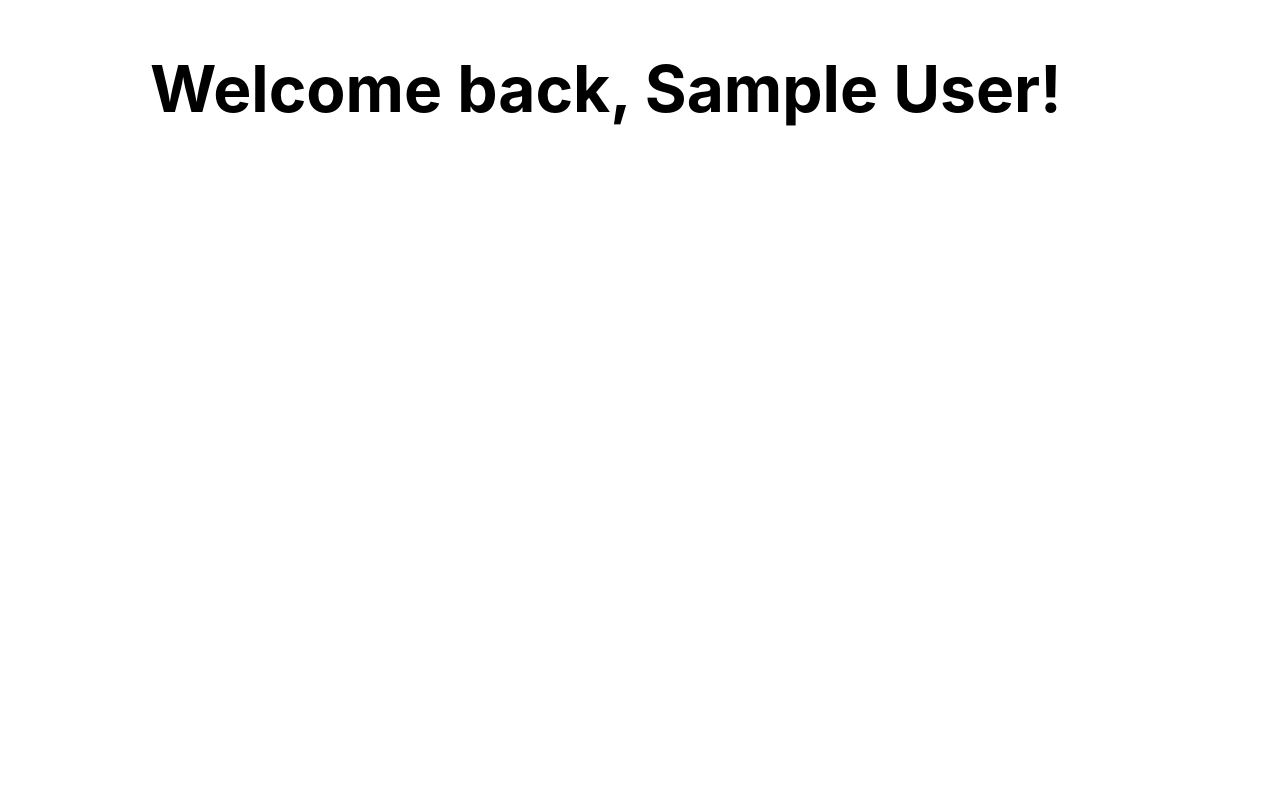
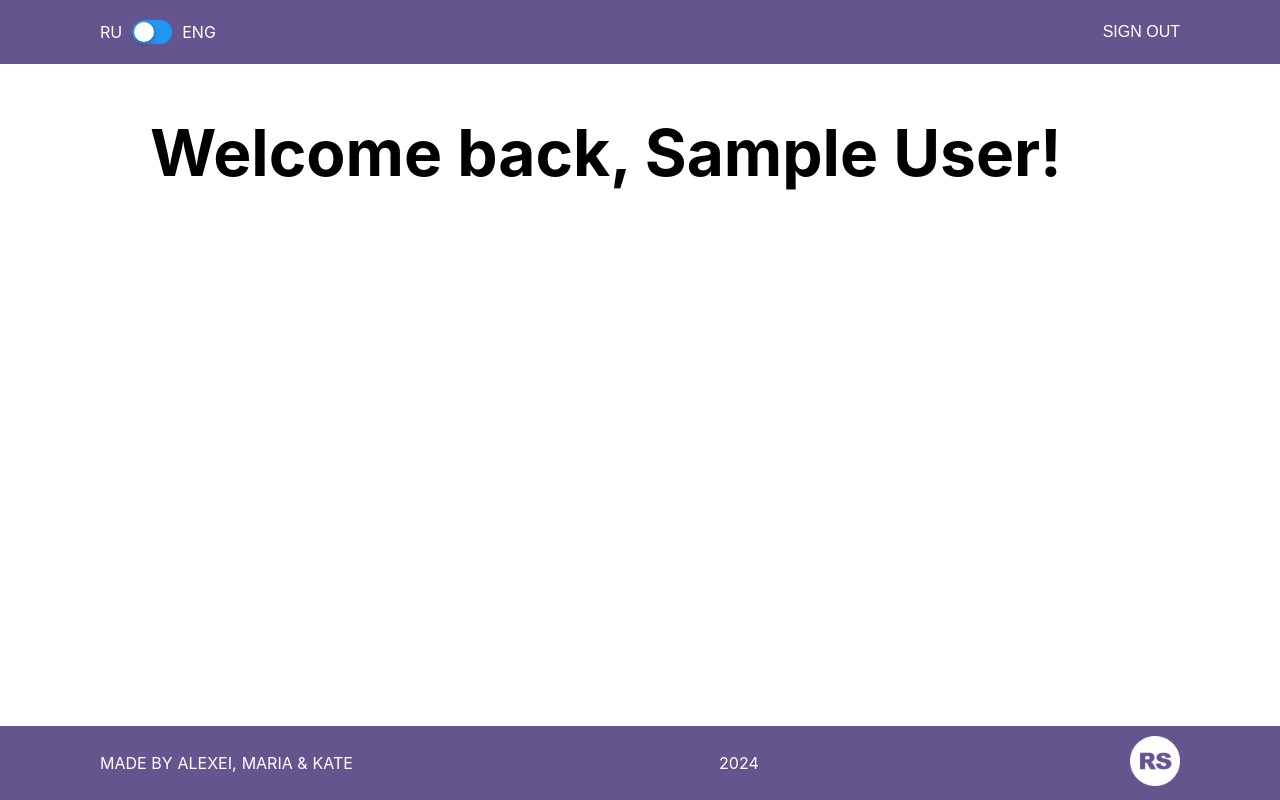
Before and after one commit to nuriver/graphiql-app, a Next.js app: page / in a window 1280 px wide. Built offline with nearby package versions, Linux system fonts and the light colour scheme; no server answers; sample sign-in values are in the browser's storage.

Commit message:
feat: add header and footer

```diff
--- a/src/app/layout.tsx
+++ b/src/app/layout.tsx
@@ -3,6 +3,8 @@ import '../styles/main.css';
 import StoreProvider from './StoreProvider';
 import { AuthProvider } from '../authorization/AuthContext';
 import AuthGuard from '../authorization/AuthGuard';
+import Header from '../components/Header';
+import Footer from '../components/Footer';
 
 export default function RootLayout({
   children,
@@ -14,7 +16,11 @@ export default function RootLayout({
       <body className="test">
         <AuthProvider>
           <AuthGuard>
-            <StoreProvider>{children}</StoreProvider>
+            <StoreProvider>
+              <Header />
+              {children}
+              <Footer />
+            </StoreProvider>
           </AuthGuard>
         </AuthProvider>
       </body>
--- a/src/app/sign-in/page.tsx
+++ b/src/app/sign-in/page.tsx
@@ -28,7 +28,7 @@ export default function SignIn() {
         data.email,
         data.password
       );
-      console.log(user)
+      console.log(user);
       router.push('/');
       setError('');
     } catch (error) {
--- a/src/authorization/AuthGuard.tsx
+++ b/src/authorization/AuthGuard.tsx
@@ -10,9 +10,7 @@ interface AuthGuardProps {
   publicRoutes?: string[];
 }
 
-const AuthGuard: React.FC<AuthGuardProps> = ({
-  children
-}) => {
+const AuthGuard: React.FC<AuthGuardProps> = ({ children }) => {
   const router = useRouter();
   const { user, loading } = useAuth();
 
--- /dev/null
+++ b/src/components/Footer.tsx
@@ -0,0 +1,46 @@
+import Image from 'next/image';
+import React from 'react';
+
+export default function Footer() {
+  return (
+    <footer>
+      <div className="links">
+        MADE BY
+        <a
+          href="https://github.com/nuriver"
+          target="_blank"
+          rel="noopener noreferrer"
+        >
+          ALEXEI
+        </a>
+        ,
+        <a
+          href="https://github.com/maryinfun"
+          target="_blank"
+          rel="noopener noreferrer"
+        >
+          MARIA
+        </a>{' '}
+        &
+        <a
+          href="https://github.com/aauroraaborealisrs"
+          target="_blank"
+          rel="noopener noreferrer"
+        >
+          KATE
+        </a>
+      </div>
+
+      <div>2024</div>
+
+      <a href="https://rs.school/" target="_blank" rel="noopener noreferrer">
+        <Image
+          src="/assets/images/rs-logo.png"
+          alt="RS logo"
+          width={50}
+          height={50}
+        />
+      </a>
+    </footer>
+  );
+}
--- /dev/null
+++ b/src/components/Header.tsx
@@ -0,0 +1,31 @@
+'use client';
+
+import React, { useState } from 'react';
+
+export default function Header() {
+  const [isToggled, setIsToggled] = useState(false);
+
+  const handleToggle = () => {
+    setIsToggled(!isToggled);
+  };
+
+  return (
+    <header>
+      <div className="toggle-cont">
+        <div className="toggle-lang">RU</div>
+        <div className="toggle-switch">
+          <input
+            className="toggle-input"
+            id="toggle"
+            type="checkbox"
+            checked={isToggled}
+            onChange={handleToggle}
+          />
+          <label className="toggle-label" htmlFor="toggle"></label>
+        </div>
+        <div className="toggle-lang">ENG</div>
+      </div>
+      <button>SIGN OUT</button>
+    </header>
+  );
+}
--- a/src/components/Main.tsx
+++ b/src/components/Main.tsx
@@ -27,11 +27,15 @@ export default function Main() {
   }
 
   return (
-    <>
+    <main className="container">
       <h1>Welcome!</h1>
-      <button onClick={handleSignIn}>Sign In</button>
-      <button onClick={handleSignUp}>Sign Up</button>
-    </>
+      <button className="main-btn" onClick={handleSignIn}>
+        Sign In
+      </button>
+      <button className="main-btn" onClick={handleSignUp}>
+        Sign Up
+      </button>
+    </main>
   );
 
   function handleSignIn() {
--- /dev/null
+++ b/src/styles/components/footer/_footer.scss
@@ -0,0 +1,23 @@
+footer {
+  display: flex;
+  flex-direction: row;
+  align-items: center;
+  justify-content: space-between;
+  padding: 10px 100px;
+  background-color: $main-color;
+  color: white;
+  position: fixed;
+  bottom: 0;
+  width: 100%;
+}
+
+footer a {
+  text-decoration: none;
+  color: white;
+  margin-left: 5px;
+}
+
+footer a:visited {
+  text-decoration: none;
+  color: white;
+}
--- /dev/null
+++ b/src/styles/components/header/_header.scss
@@ -0,0 +1,92 @@
+.toggle-switch {
+  position: relative;
+  display: inline-block;
+  width: 40px;
+  height: 24px;
+  margin: 10px;
+}
+
+.toggle-switch .toggle-input {
+  display: none;
+}
+
+.toggle-switch .toggle-label {
+  position: absolute;
+  top: 0;
+  left: 0;
+  width: 40px;
+  height: 24px;
+  background-color: #2196f3;
+  border-radius: 34px;
+  cursor: pointer;
+  transition: background-color 0.3s;
+}
+
+.toggle-switch .toggle-label::before {
+  content: '';
+  position: absolute;
+  width: 20px;
+  height: 20px;
+  border-radius: 50%;
+  top: 2px;
+  left: 2px;
+  background-color: #fff;
+  box-shadow: 0px 2px 5px 0px rgba(0, 0, 0, 0.3);
+  transition: transform 0.3s;
+}
+
+.toggle-switch .toggle-input:checked + .toggle-label {
+  background-color: #4caf50;
+}
+
+.toggle-switch .toggle-input:checked + .toggle-label::before {
+  transform: translateX(16px);
+}
+
+.toggle-switch.light .toggle-label {
+  background-color: #bebebe;
+}
+
+.toggle-switch.light .toggle-input:checked + .toggle-label {
+  background-color: #9b9b9b;
+}
+
+.toggle-switch.light .toggle-input:checked + .toggle-label::before {
+  transform: translateX(6px);
+}
+
+.toggle-switch.dark .toggle-label {
+  background-color: #4b4b4b;
+}
+
+.toggle-switch.dark .toggle-input:checked + .toggle-label {
+  background-color: #717171;
+}
+
+.toggle-switch.dark .toggle-input:checked + .toggle-label::before {
+  transform: translateX(16px);
+}
+
+.toggle-cont {
+  display: flex;
+  flex-direction: row;
+  align-items: center;
+}
+
+header {
+  display: flex;
+  flex-direction: row;
+  align-items: center;
+  justify-content: space-between;
+  padding: 10px 100px;
+  background-color: $main-color;
+  color: white;
+}
+
+button {
+  background-color: transparent;
+  border: none;
+  color: #fff;
+  font-size: 16px;
+  cursor: pointer;
+}
--- a/src/styles/main.css
+++ b/src/styles/main.css
@@ -238,7 +238,16 @@ h2 {
 }
 .rest-client .rest-client__request .body__window,
 .rest-client .rest-client__response .body__window {
-  min-height: 350px;
+  max-width: 100%;
+  max-height: 400px;
+  overflow: auto;
+  padding: 10px;
+  box-sizing: border-box;
+}
+.rest-client .rest-client__request .body__window-pre,
+.rest-client .rest-client__response .body__window-pre {
+  white-space: pre-wrap;
+  word-wrap: break-word;
 }
 @media screen and (max-width: 870px) {
   .rest-client h1 {
@@ -450,4 +459,145 @@ h2 {
 .content-toggle-button:hover {
   transform: scale(1.1);
   cursor: pointer;
+}
+
+.main-btn {
+  padding: 20px 30px;
+  font-style: normal;
+  font-weight: 700;
+  font-size: 48px;
+  line-height: 58px;
+  color: #65558f;
+  background-color: #fff;
+  border: 2px solid #65558f;
+  border-radius: 20px;
+  margin-right: 20px;
+  transition: color 0.3s ease, background-color 0.3s ease;
+  cursor: pointer;
+}
+
+.main-btn:hover {
+  color: white;
+  background-color: #65558f;
+}
+
+.container {
+  padding: 0 100px;
+}
+
+.toggle-switch {
+  position: relative;
+  display: inline-block;
+  width: 40px;
+  height: 24px;
+  margin: 10px;
+}
+
+.toggle-switch .toggle-input {
+  display: none;
+}
+
+.toggle-switch .toggle-label {
+  position: absolute;
+  top: 0;
+  left: 0;
+  width: 40px;
+  height: 24px;
+  background-color: #2196f3;
+  border-radius: 34px;
+  cursor: pointer;
+  transition: background-color 0.3s;
+}
+
+.toggle-switch .toggle-label::before {
+  content: "";
+  position: absolute;
+  width: 20px;
+  height: 20px;
+  border-radius: 50%;
+  top: 2px;
+  left: 2px;
+  background-color: #fff;
+  box-shadow: 0px 2px 5px 0px rgba(0, 0, 0, 0.3);
+  transition: transform 0.3s;
+}
+
+.toggle-switch .toggle-input:checked + .toggle-label {
+  background-color: #4caf50;
+}
+
+.toggle-switch .toggle-input:checked + .toggle-label::before {
+  transform: translateX(16px);
+}
+
+.toggle-switch.light .toggle-label {
+  background-color: #bebebe;
+}
+
+.toggle-switch.light .toggle-input:checked + .toggle-label {
+  background-color: #9b9b9b;
+}
+
+.toggle-switch.light .toggle-input:checked + .toggle-label::before {
+  transform: translateX(6px);
+}
+
+.toggle-switch.dark .toggle-label {
+  background-color: #4b4b4b;
+}
+
+.toggle-switch.dark .toggle-input:checked + .toggle-label {
+  background-color: #717171;
+}
+
+.toggle-switch.dark .toggle-input:checked + .toggle-label::before {
+  transform: translateX(16px);
+}
+
+.toggle-cont {
+  display: flex;
+  flex-direction: row;
+  align-items: center;
+}
+
+header {
+  display: flex;
+  flex-direction: row;
+  align-items: center;
+  justify-content: space-between;
+  padding: 10px 100px;
+  background-color: #65558f;
+  color: white;
+}
+
+button {
+  background-color: transparent;
+  border: none;
+  color: #fff;
+  font-size: 16px;
+  cursor: pointer;
+}
+
+footer {
+  display: flex;
+  flex-direction: row;
+  align-items: center;
+  justify-content: space-between;
+  padding: 10px 100px;
+  background-color: #65558f;
+  color: white;
+  position: fixed;
+  bottom: 0;
+  width: 100%;
+}
+
+footer a {
+  text-decoration: none;
+  color: white;
+  margin-left: 5px;
+}
+
+footer a:visited {
+  text-decoration: none;
+  color: white;
 }/*# sourceMappingURL=main.css.map */
--- a/src/styles/main.scss
+++ b/src/styles/main.scss
@@ -2,3 +2,6 @@
 @import 'abstracts/abstracts';
 @import 'components/restfull-client/restfull-client';
 @import 'components/graphiql/Graphiql';
+@import 'components/main/main';
+@import 'components/header/header';
+@import 'components/footer/footer';
```
Also changed, not shown: src/styles/components/main/_main.scss (added, +23 -0 lines), public/assets/images/rs-logo.png (added), 1 other file (tests, documents, lock files or other folders).
